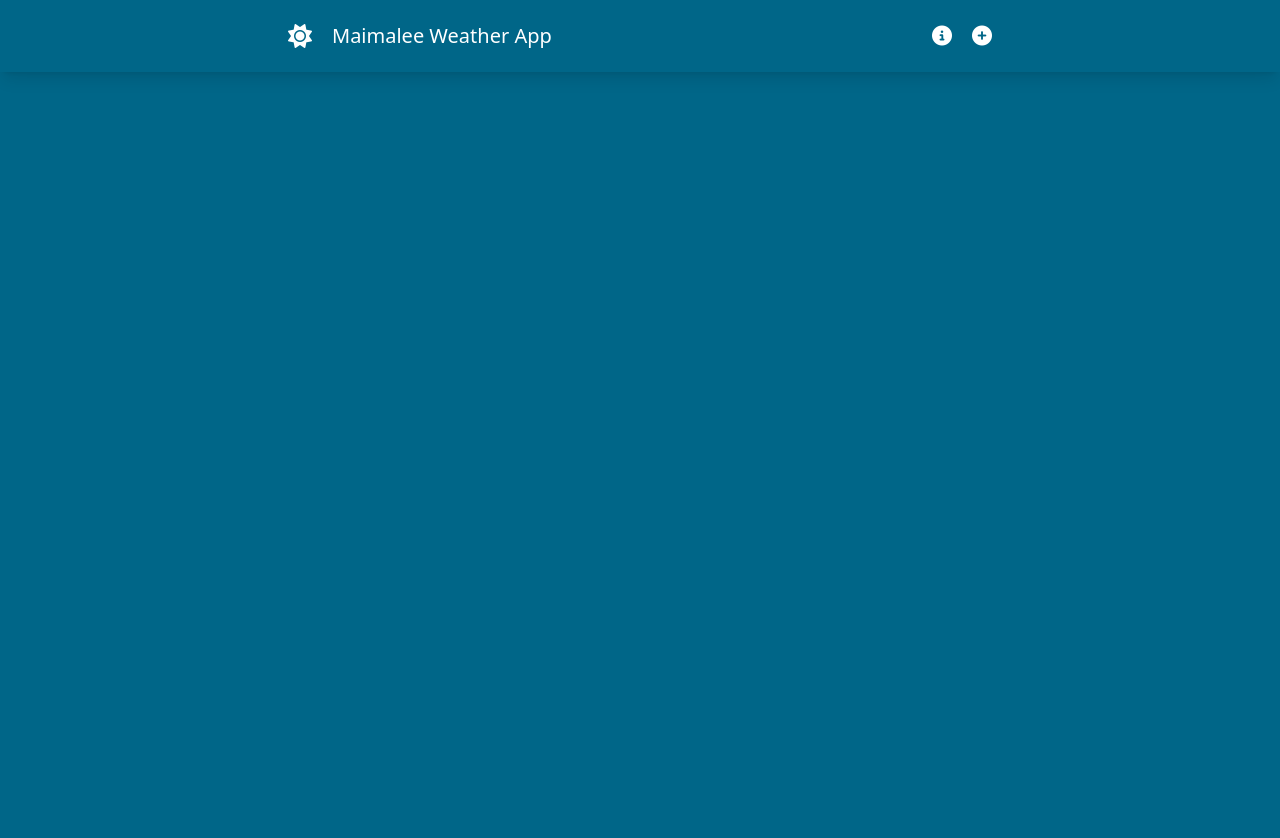
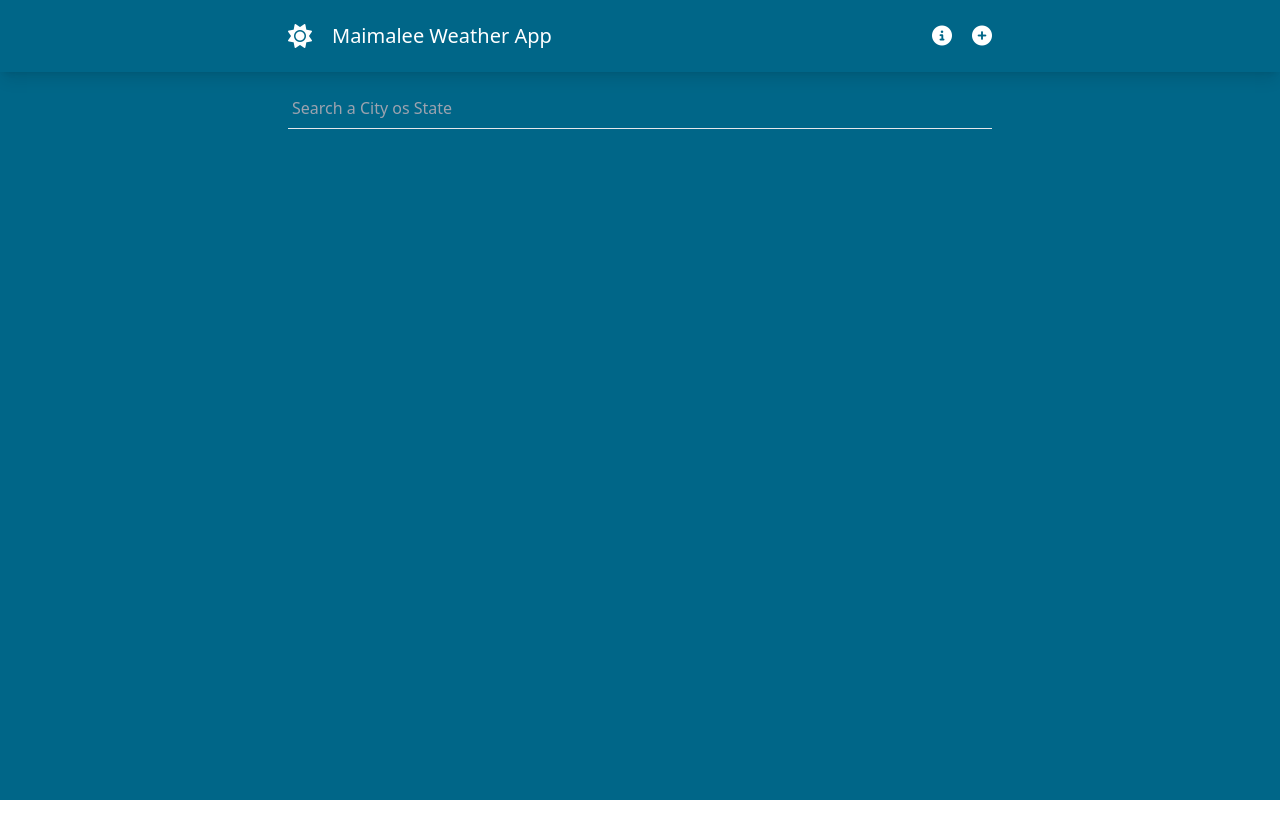
Before and after one commit to AnasMaimalee/weather-app, a Vue app: page / in a window 1280 px wide. Shown: the top 838 px of the page. After the commit the page ends 800 px from the top, so only its background shows below. Built offline with nearby package versions, Linux system fonts and the light colour scheme.

Commit message:
Designing Header

```diff
--- a/public/output.css
+++ b/public/output.css
@@ -578,6 +578,10 @@ video {
   position: absolute;
 }
 
+.relative {
+  position: relative;
+}
+
 .sticky {
   position: sticky;
 }
@@ -608,6 +612,10 @@ video {
 
 .mb-4 {
   margin-bottom: 1rem;
+}
+
+.mb-8 {
+  margin-bottom: 2rem;
 }
 
 .flex {
@@ -666,6 +674,10 @@ video {
   align-self: flex-start;
 }
 
+.border-b {
+  border-bottom-width: 1px;
+}
+
 .bg-black {
   --tw-bg-opacity: 1;
   background-color: rgb(0 0 0 / var(--tw-bg-opacity));
@@ -679,6 +691,10 @@ video {
 .bg-white {
   --tw-bg-opacity: 1;
   background-color: rgb(255 255 255 / var(--tw-bg-opacity));
+}
+
+.bg-transparent {
+  background-color: transparent;
 }
 
 .bg-opacity-30 {
@@ -707,6 +723,15 @@ video {
 .py-5 {
   padding-top: 1.25rem;
   padding-bottom: 1.25rem;
+}
+
+.px-1 {
+  padding-left: 0.25rem;
+  padding-right: 0.25rem;
+}
+
+.pt-4 {
+  padding-top: 1rem;
 }
 
 .text-justify {
@@ -760,6 +785,22 @@ video {
 .hover\:text-secondary:hover {
   --tw-text-opacity: 1;
   color: rgb(0 78 113 / var(--tw-text-opacity));
+}
+
+.focus\:border-secondary:focus {
+  --tw-border-opacity: 1;
+  border-color: rgb(0 78 113 / var(--tw-border-opacity));
+}
+
+.focus\:shadow-\[0px_1px_0_0_\#004EE7\]:focus {
+  --tw-shadow: 0px 1px 0 0 #004EE7;
+  --tw-shadow-colored: 0px 1px 0 0 var(--tw-shadow-color);
+  box-shadow: var(--tw-ring-offset-shadow, 0 0 #0000), var(--tw-ring-shadow, 0 0 #0000), var(--tw-shadow);
+}
+
+.focus\:outline-none:focus {
+  outline: 2px solid transparent;
+  outline-offset: 2px;
 }
 
 @media (min-width: 640px) {
--- a/src/views/HomeView.vue
+++ b/src/views/HomeView.vue
@@ -1,7 +1,8 @@
 <template>
-    <div class="min-h-screen">
-        <div class="container">
-
+    <main class="container text-white">
+        <div class="pt-4 mb-8 relative">
+            <input type="text" placeholder="Search a City os State"
+                class="py-2 px-1 w-full bg-transparent border-b focus:border-secondary focus:outline-none focus:shadow-[0px_1px_0_0_#004EE7]">
         </div>
-    </div>
+    </main>
 </template>
```
